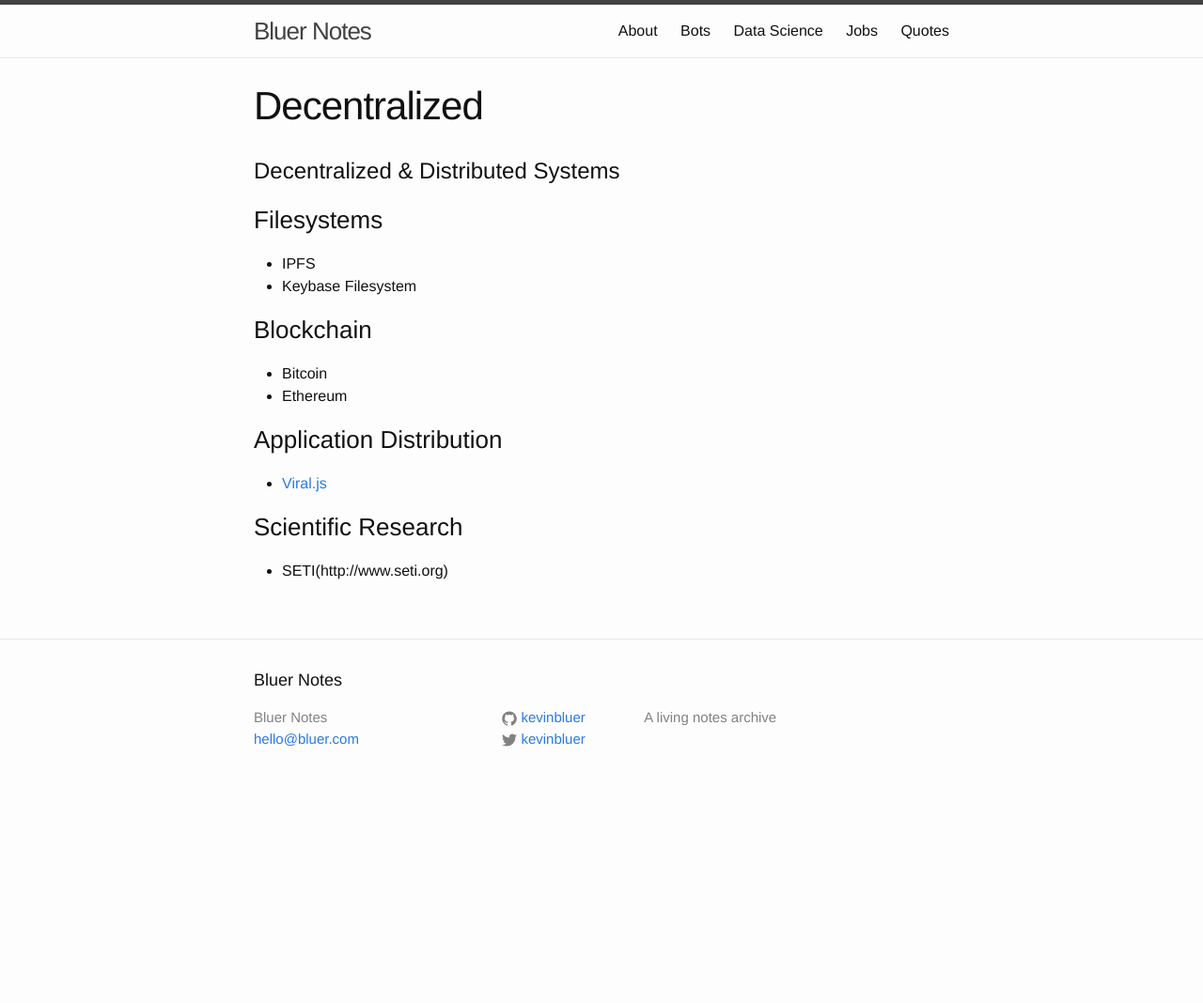
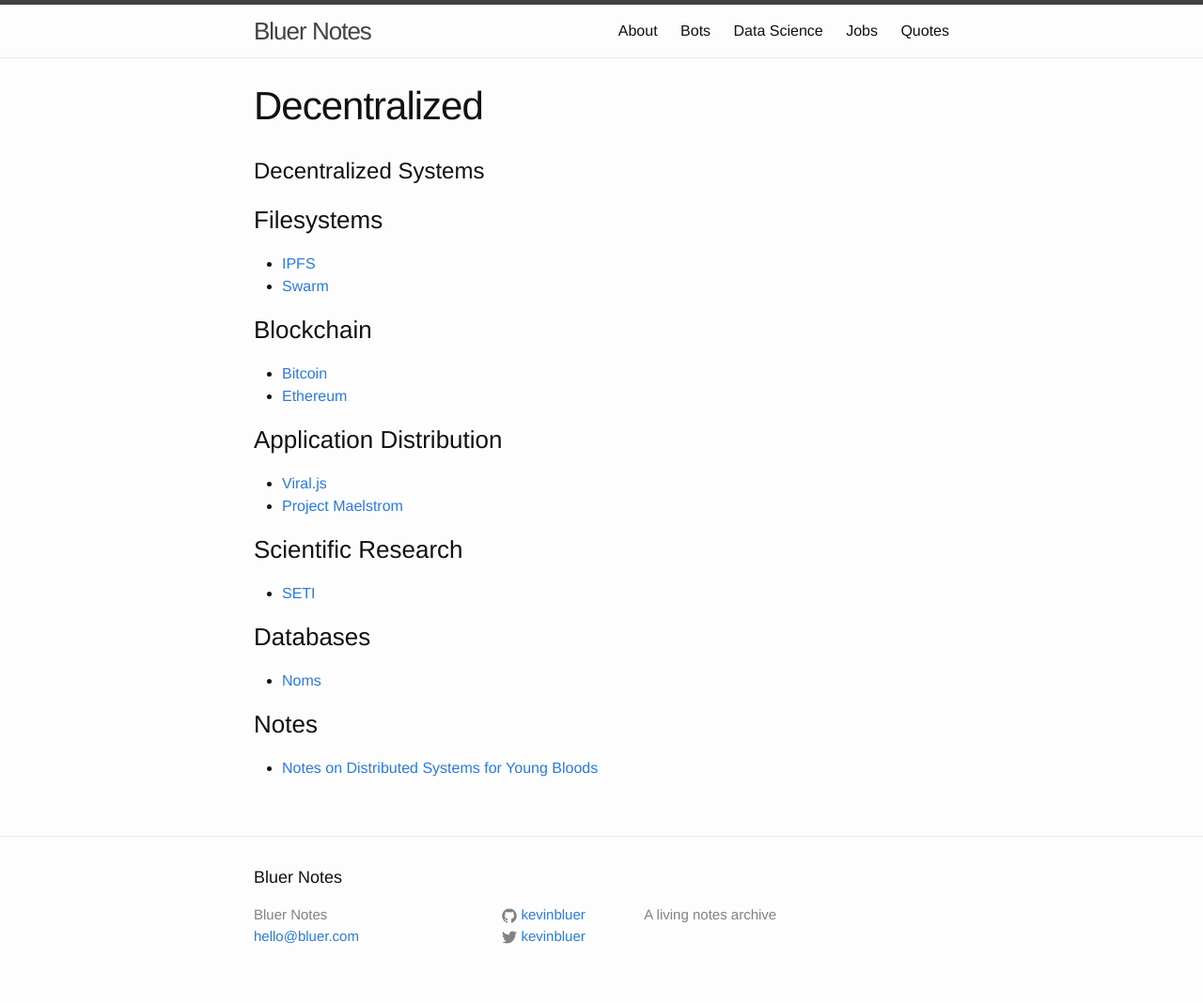
Before and after one commit to kevinbluer/bluer-notes-jekyll, a Jekyll site: the page built from decentralized.md, in a window 1280 px wide. Shown: the whole page at 94% size. Built offline with Jekyll 4.4.1, drawn with Linux system fonts in a browser that asks for light colours; before the commit the page ends 900 px from its top, so only the background shows below that.

Commit message:
various tweaks

```diff
--- a/decentralized.md
+++ b/decentralized.md
@@ -4,22 +4,31 @@
 permalink: /decentralized/
 ---
 
-# Decentralized & Distributed Systems
+# Decentralized Systems
 
 ### Filesystems
 
-- IPFS
-- Keybase Filesystem
+- [IPFS](https://ipfs.io)
+- [Swarm](https://github.com/ethersphere/swarm)
 
 ### Blockchain
 
-- Bitcoin
-- Ethereum
+- [Bitcoin](https://bitcoin.org)
+- [Ethereum](https://www.ethereum.org)
 
 ### Application Distribution
 
 - [Viral.js](http://pixelscommander.github.io/Viral.JS/#.V6QIX0J97MW)
+- [Project Maelstrom](http://project-maelstrom.bittorrent.com)
 
 ### Scientific Research
 
-- SETI(http://www.seti.org)
+- [SETI](http://www.seti.org)
+
+### Databases
+
+- [Noms](https://github.com/attic-labs/noms)
+
+### Notes
+
+- [Notes on Distributed Systems for Young Bloods](https://www.somethingsimilar.com/2013/01/14/notes-on-distributed-systems-for-young-bloods/)
```
Also changed, not shown: data.md (+11 -5 lines), git.md (added, +9 -0 lines), quotes.md (+3 -1 lines).
